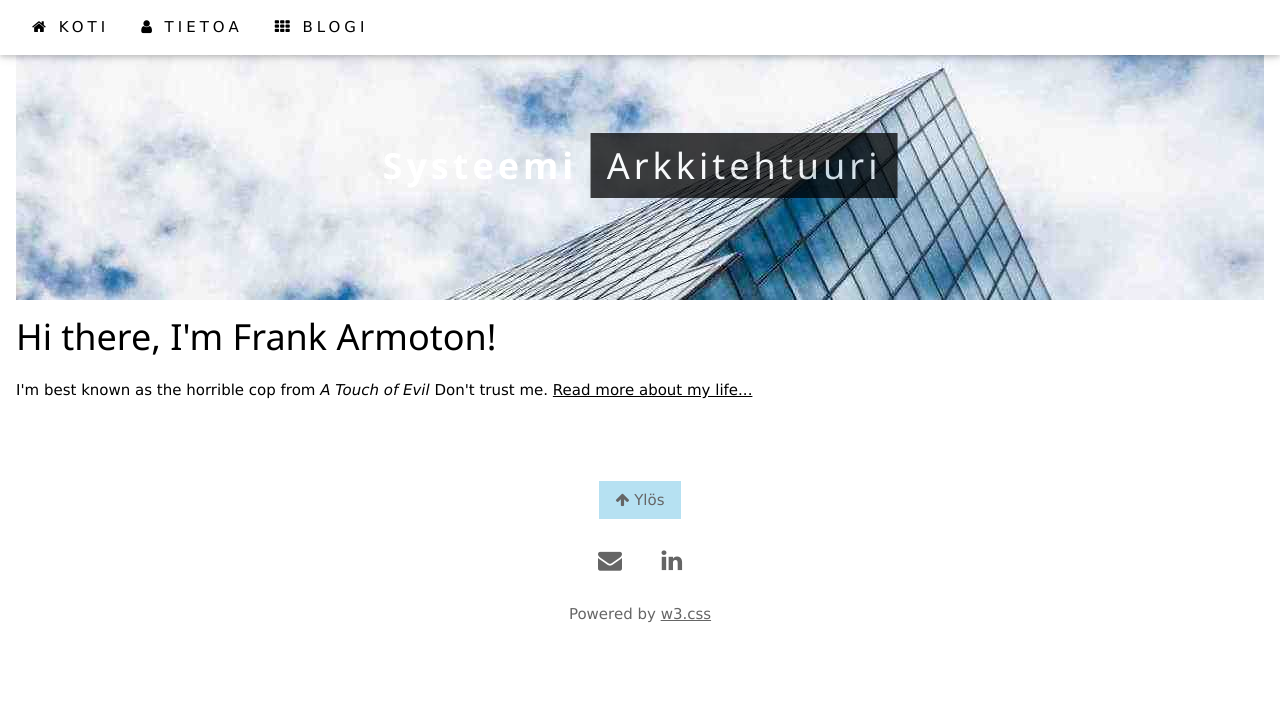
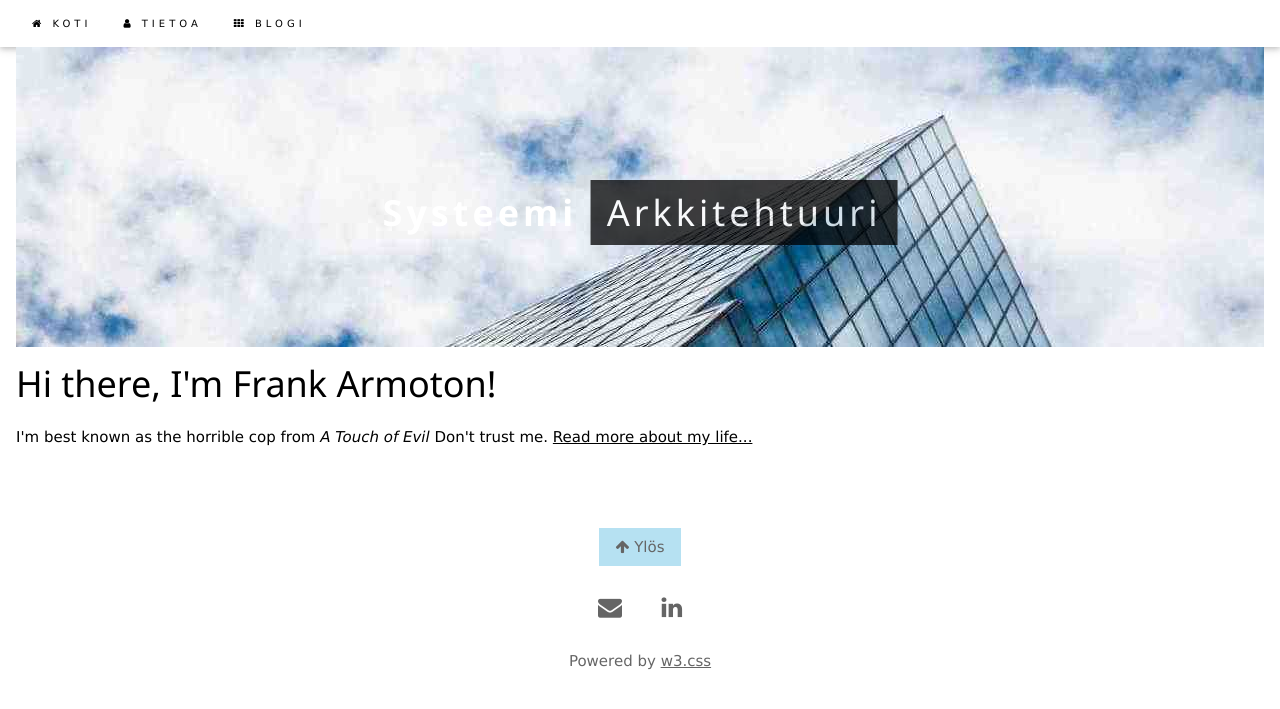
Before and after one commit to seme/seme.github.io, a Jekyll site: the page built from index.html, in a window 1280 px wide. Shown: the top 709 px of the page. Built offline with Jekyll 4.4.1, drawn with Linux system fonts in a browser that asks for light colours; comment, search, counter and statistics services are not loaded.

Commit message:
muotoilua mobiilisti

```diff
--- a/_layouts/default.html
+++ b/_layouts/default.html
@@ -11,17 +11,12 @@
             <link rel="stylesheet" href="https://cdnjs.cloudflare.com/ajax/libs/font-awesome/4.7.0/css/font-awesome.min.css">
 		</head>
 		<body>
-            <!-- Navbar (sit on top) -->
-            <div class="w3-top">
-                <div class="w3-bar w3-white w3-wide w3-padding w3-card">
-                    <a href="/" class="w3-bar-item w3-button"><i class="fa fa-home"></i> KOTI</a>
-                    <a href="/about" class="w3-bar-item w3-button"><i class="fa fa-user"></i> TIETOA</a>
-                    <a href="/blog" class="w3-bar-item w3-button"><i class="fa fa-th"></i> BLOGI</a>
-                  </div>
-                </div>
+            <!-- Navbar -->
+            <div class="w3-bar w3-white w3-wide w3-padding w3-card w3-tiny" id="home">
+                <a href="/" class="w3-bar-item w3-button w3-mobile"><i class="fa fa-home"></i> KOTI</a>
+                <a href="/about" class="w3-bar-item w3-button w3-mobile"><i class="fa fa-user"></i> TIETOA</a>
+                <a href="/blog" class="w3-bar-item w3-button w3-mobile"><i class="fa fa-th"></i> BLOGI</a>
             </div>
-            <!-- #home -ref -->
-            <div id="home"></div>
 
             <!-- Content -->
             <div class="w3-container">
--- a/index.html
+++ b/index.html
@@ -1,12 +1,10 @@
 ---
 layout: default
-title: Frank Armoton, jäätävä seikkailija
+title: Arkkitehtuuri
 ---
 
-
-	<!-- Header -->
-	<header class="w3-display-container w3-content w3-wide" style="max-width:1500px;">
-		<!--img class="w3-image" src="/assets/architect.jpg" alt="Arkkitehtuuri" width="1500" height="300"-->
+	<!-- LandingPage image -->
+	<div class="w3-display-container w3-content w3-wide" style="max-width:1500px;">
 		<div class="bg"></div>
 		<div class="w3-display-middle w3-margin-top w3-center">
 			<h1 class="w3-xxlarge w3-text-white">
@@ -14,7 +12,7 @@
 				<span class="w3-padding w3-black w3-opacity-min">Arkkitehtuuri</span>
 			</h1>
 		</div>
-	</header>
+	</div>
 
 
 	<h1>Hi there, I'm Frank Armoton!</h1>
```
